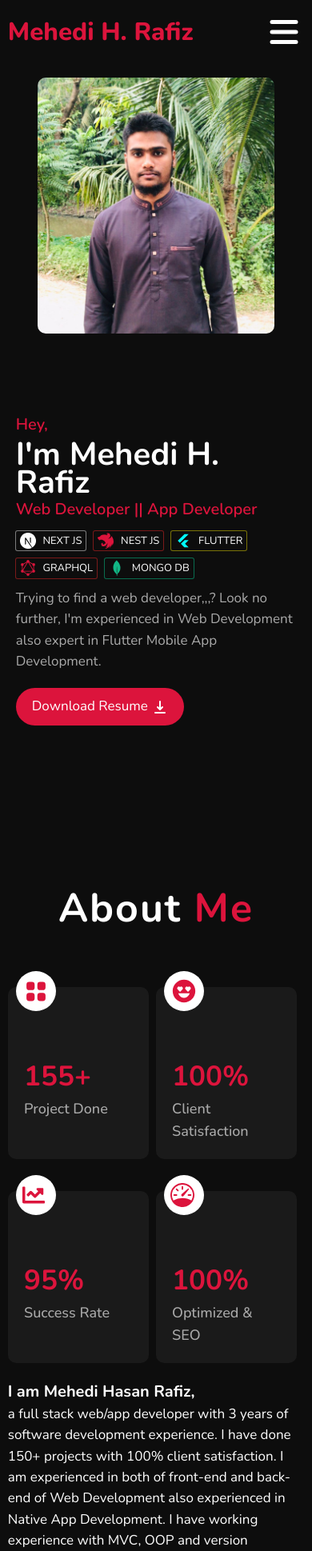
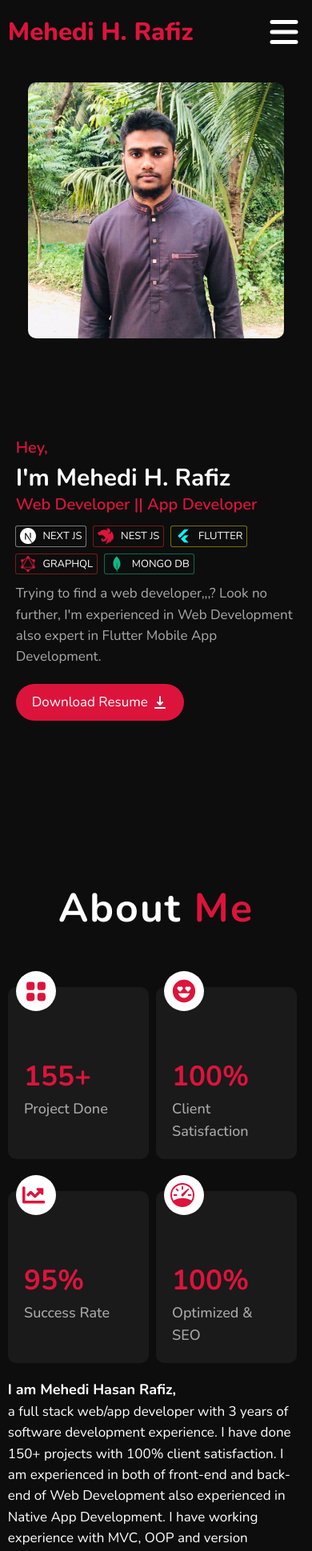
Before and after one commit to MHRafix/rafiz.portfolio, a React (Vite) app: page / in a window 390 px wide. Shown: the top 1939 px of the page at 80% size. Built offline with nearby package versions, Linux system fonts and the light colour scheme; no server answers.

Commit message:
some issues fixed

```diff
--- a/src/CSS-STYLE/GLOBAL-CSS.css
+++ b/src/CSS-STYLE/GLOBAL-CSS.css
@@ -156,15 +156,21 @@ section.section .sectionWrapper {
 	padding: 7% 0%;
 }
 
+.hero-box {
+	margin: auto;
+	width: 80%;
+	height: 100vh;
+}
+
 .myImage img.profilePic {
-	width: 320px;
-	height: 320px;
+	width: 500px;
+	height: 500px;
 	object-fit: cover;
 	border-radius: 10px;
 }
 
 .themeDetails h1.nameHeading {
-	font-size: 30px;
+	font-size: 40px;
 	font-weight: 800;
 	color: var(--white-color);
 	line-height: 35px;
@@ -323,7 +329,7 @@ div.boxIcon {
 
 span.specialitis {
 	color: var(--white-color);
-	font-size: 30px;
+	font-size: 18px;
 	font-weight: 500;
 }
 
@@ -561,7 +567,7 @@ img.d-block.w-100 {
 }
 
 .projectDetails h3.specialitis {
-	font-size: 30px;
+	font-size: 18px;
 	font-weight: 700;
 	letter-spacing: 1px;
 }
@@ -669,7 +675,7 @@ Responsive css starts from here
 	}
 
 	span.specialitis {
-		font-size: 20px;
+		font-size: 18px;
 	}
 
 	.single-project-wrapper {
@@ -725,6 +731,12 @@ Responsive css starts from here
 	.container_wrapper {
 		width: 95%;
 		margin: auto;
+	}
+
+	.hero-box {
+		margin: auto;
+		width: 100%;
+		height: 100vh;
 	}
 
 	.myImage img.profilePic {
@@ -831,7 +843,7 @@ Responsive css starts from here
 	}
 
 	.myImage img.profilePic {
-		width: 80%;
+		width: 320px !important;
 		height: 320px;
 		border-radius: 10px;
 		margin-bottom: 20px;
@@ -847,7 +859,7 @@ Responsive css starts from here
 	}
 
 	.themeDetails h1.nameHeading {
-		font-size: 40px;
+		font-size: 30px;
 		font-weight: 700;
 		color: var(--white-color);
 		line-height: 35px;
--- a/src/routes/Contact.tsx
+++ b/src/routes/Contact.tsx
@@ -95,7 +95,7 @@ const Contact = () => {
 							</div>
 							<div className='icon'>
 								<span className='addressField'>Cell</span> <br />
-								<span className='addressFieldText'>+880 1611859722</span>
+								<span className='addressFieldText'>+880 1600221211</span>
 							</div>
 						</div>
 						<div className='boxContact text-center w-100' data-aos='fade-right'>
--- a/src/routes/Home.tsx
+++ b/src/routes/Home.tsx
@@ -156,19 +156,12 @@ const Home = () => {
 				</div>
 			</Drawer>
 
-			<Box
-				className='flex_layout'
-				style={{
-					margin: 'auto',
-					width: '100%',
-					height: '100vh',
-				}}
-			>
+			<Box className='flex_layout hero-box'>
 				<div className='myImage' data-aos='fade-right'>
 					<img className='profilePic' src={Me} alt='MyProfileImage' />
 				</div>
 
-				<Space w={60} />
+				<Space w={100} />
 
 				<div className='themeDetails' data-aos='fade-left'>
 					<h3 className='specialitis'>Hey,</h3>
```
